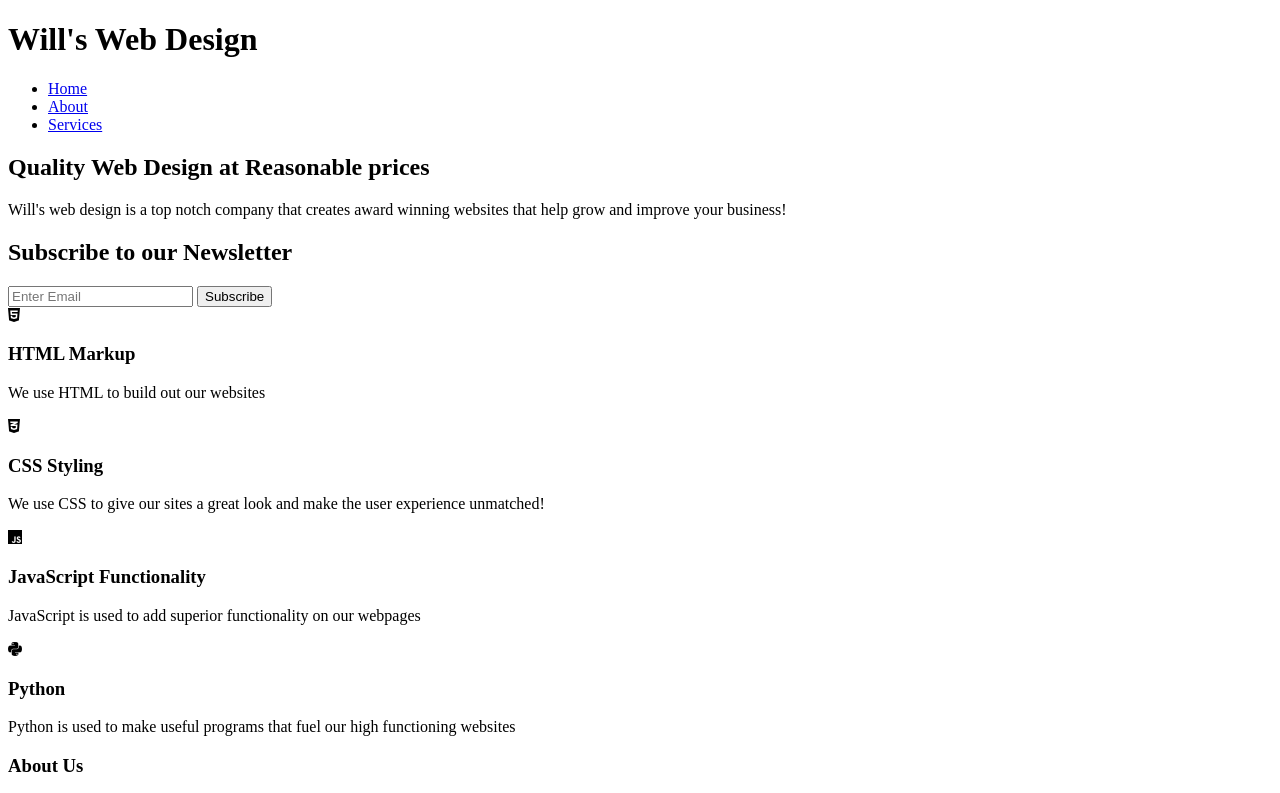
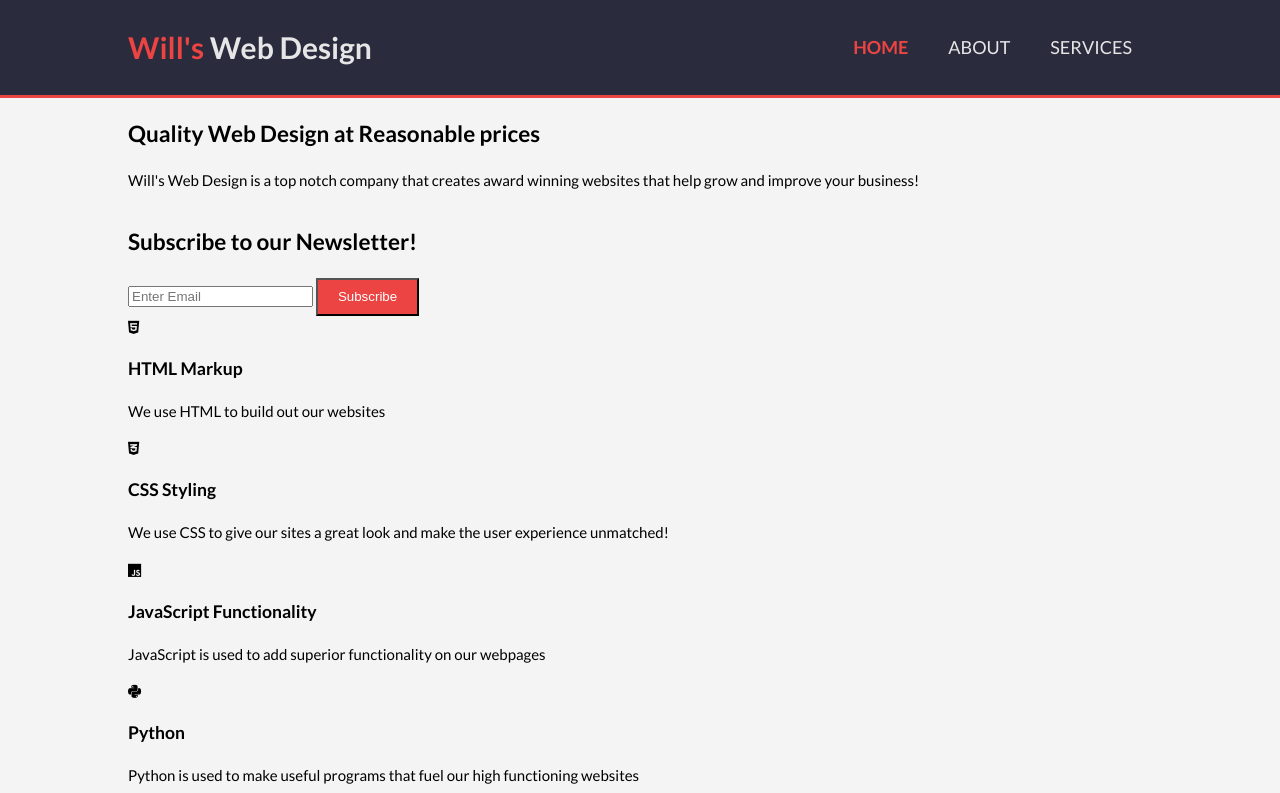
Before and after one commit to WilliamFant/fullwebpageproject, a plain HTML site: page index.html in a window 1280 px wide. Shown: the top 793 px of the page. Drawn offline with Linux system fonts and the light colour scheme.

Commit message:
started css

```diff
--- a/index.html
+++ b/index.html
@@ -41,7 +41,7 @@
       <div class="container">
         <h1>Quality Web Design at Reasonable prices</h1>
         <p>
-          Will's web design is a top notch company that creates award winning
+          Will's Web Design is a top notch company that creates award winning
           websites that help grow and improve your business!
         </p>
       </div>
@@ -50,7 +50,7 @@
     <!-- NewsLetter -->
     <section id="newsletter">
       <div class="container">
-        <h1>Subscribe to our Newsletter</h1>
+        <h1>Subscribe to our Newsletter!</h1>
         <form>
           <input
             type="email"
--- a/style.css
+++ b/style.css
@@ -0,0 +1,95 @@
+/* import lato google font */
+@import url('https://fonts.googleapis.com/css2?family=Lato:ital,wght@0,100;0,300;0,400;0,700;0,900;1,100;1,300;1,400;1,700;1,900&display=swap');
+
+/* font-family: 'Lato', sans-serif; */
+
+/* Basic styling */
+body{
+    font-family: 'Lato', sans-serif;
+    font-size: 15px;
+    padding: 0;
+    margin: 0;
+    line-height: 1.5;
+    background-color: #f4f4f4;
+}
+
+.container{
+    width: 80%;
+    margin: auto;
+    /* overflow is what happens when content overflows box */
+    overflow: hidden;
+}
+
+ul{
+    margin:0;
+    padding: 0;
+}
+
+.btn-1{
+    height: 38px;
+    background-color: #eb4442;
+    margin: 0;
+    padding: 0 20px;
+    color: #fff;
+}
+
+.light, .dark{
+    padding: 15px;
+    margin-top: 10px;
+    margin-bottom: 10px;
+}
+
+.light{
+    background-color: #e6e6e6;
+    color: #2b2b3e;
+}
+
+.dark{
+    background-color: #2b2b3e;
+    color:#e6e6e6;
+}
+
+/* Header */
+
+header{
+    background-color: #2b2b3e;
+    color: #e6e6e6;
+    /* min height */
+    min-height: 70px;
+    border-bottom: 3px solid #eb4442;
+    padding: 5px 0;
+}
+
+header > .container {
+    display: flex;
+    justify-content: space-between;
+}
+
+header ul{
+    height: 100%;
+    display: flex;
+    align-items: center;
+}
+
+header li{
+    list-style: none;
+    padding: 0 20px;
+}
+
+header a{
+    font-size: 18px;
+    color: #e6e6e6;
+    text-decoration: none;
+    text-transform: uppercase;
+}
+
+#highlight, #current a {
+    color: #eb4442;
+    font-weight: 700;
+}
+
+#current a:hover, header a:hover{
+    color: #ccc;
+}
+
+/* showcase */
```
